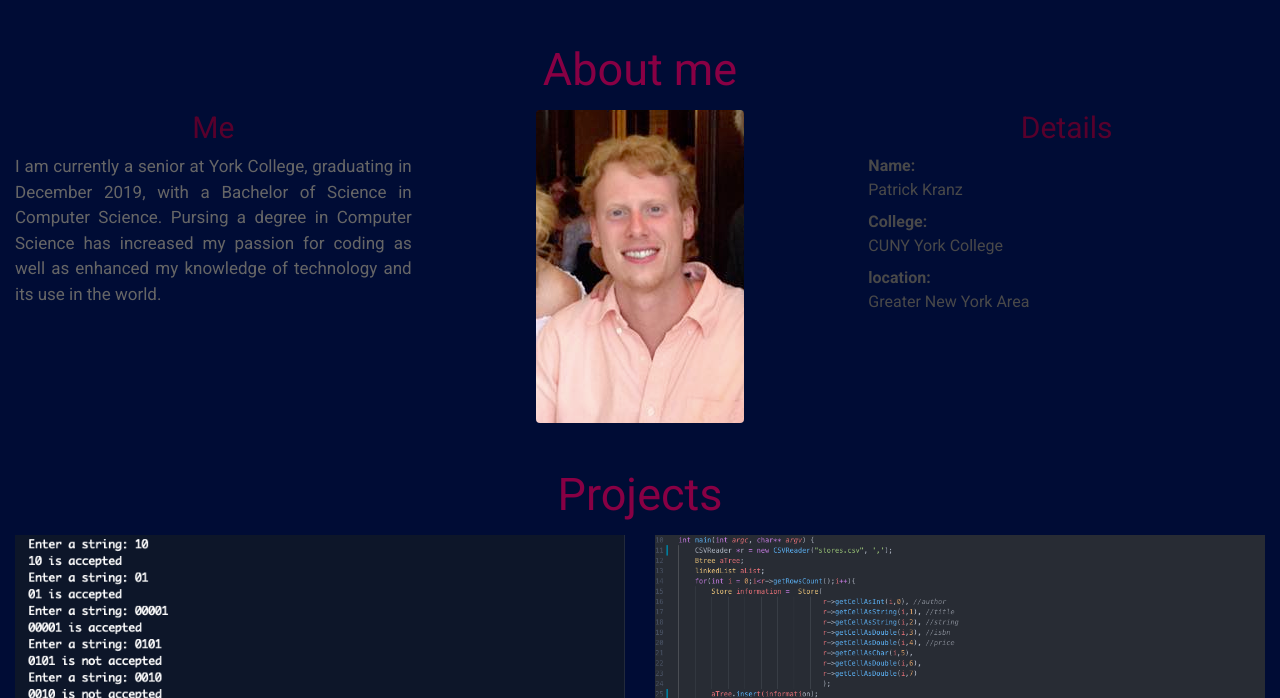
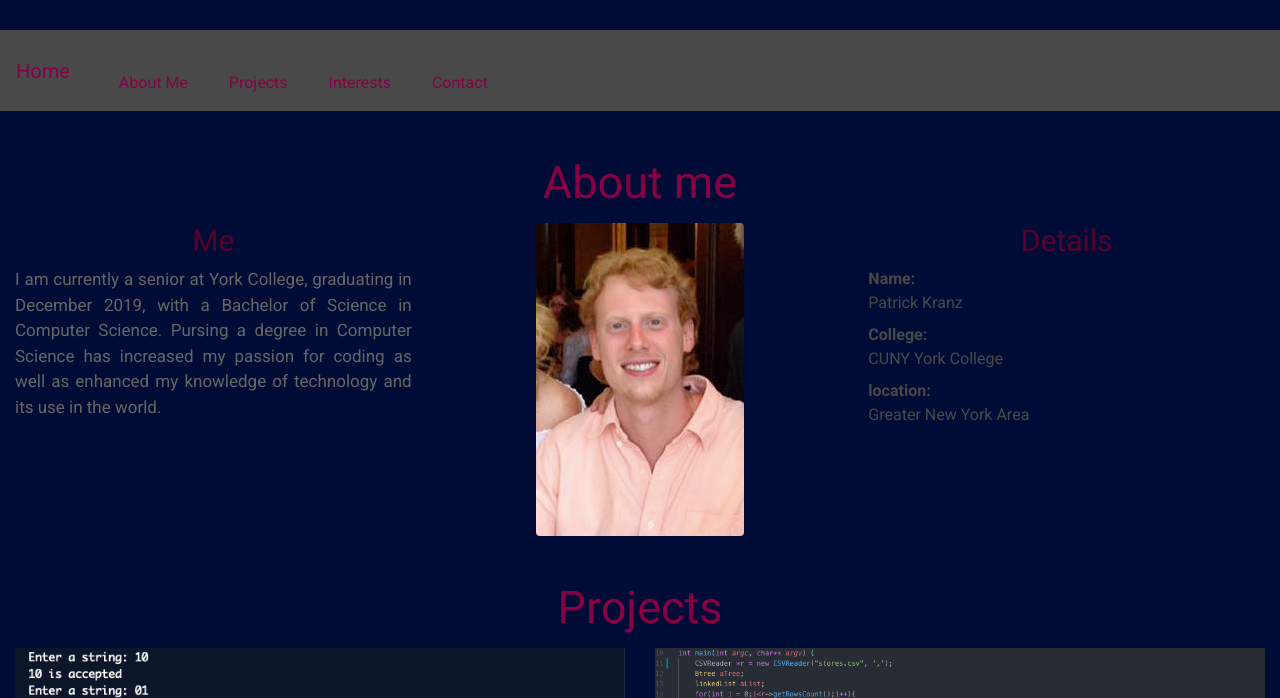
Before and after one commit to pkranz1/pkranz1.github.io, a plain HTML site: page index.html in a window 1280 px wide. Shown: the part 402-1100 px from the top of the page. Drawn offline with nearby package versions, Linux system fonts and the light colour scheme.

Commit message:
added navbar

```diff
--- a/index.css
+++ b/index.css
@@ -26,6 +26,9 @@ ul {
 }
 
 
+.navbar {
+    background-color: #494949;
+}
 .header{
     position: center;
 }
--- a/index.html
+++ b/index.html
@@ -13,11 +13,37 @@
   </head>
 
   <body>
+
+    <!--jumbotron container-->
     <div class="container-fluid text-center">
       <div id="top" class="jumbotron jumbotron-fuild">
         <h1>Patrick Kranz</h1>
       </div>
     </div>
+
+    <!--Navbar code-->
+    <nav class="navbar navbar-expand-lg sticky-top">
+      <a class="navbar-brand" href="#top">Home</a>
+      <button class="navbar-toggler" type="button" data-toggle="collapse" data-target="#navbarSupportedContent">
+        <span class="navbar-toggler-icon"></span>
+      </button>
+      <div class="collapse navbar-collapse" id="navbarSupportedContent">
+        <ul class="navbar-nav mr-auto">
+          <li class="nav-item">
+            <a class="nav-link" href="#about-me">About Me</a>
+          </li>
+          <li class="nav-item">
+            <a class="nav-link" href="#project">Projects</a>
+          </li>
+          <li class="nav-item">
+            <a class="nav-link" href="#interests">Interests</a>
+          </li>
+          <li class="nav-item">
+            <a class="nav-link" href="#links">Contact</a>
+          </li>
+        </ul>
+      </div>
+    </nav>
 
 
         <div class="background-info">
@@ -52,7 +78,7 @@
             </div>
         </div>
 
-        <div class="projects">
+        <div class="projects" id="projects">
             <div class="container-fluid">
                 <h2 class="text-center">Projects</h2>
                 <div class="row">
@@ -124,7 +150,7 @@
             </div>
         </div>
 
-        <div class="interests">
+        <div class="interests" id="interests">
             <div class="container-fluid text-center">
                 <h2>Interests</h2>
                 <div class="row ">
@@ -148,7 +174,7 @@
             </div>
         </div>
 
-        <div class="links">
+        <div class="links" id="links">
             <div class="container-fluid text-center">
                 <h2>Contact</h2>
                 <div class="row">
```
Lines whose indentation alone changed are shown as unchanged.
